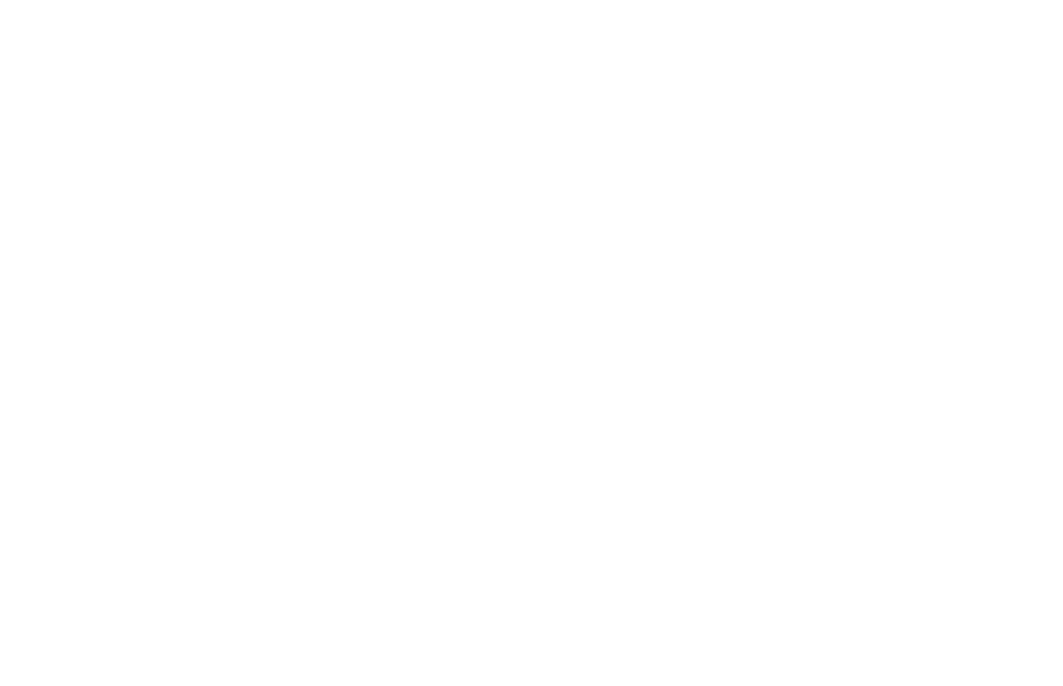
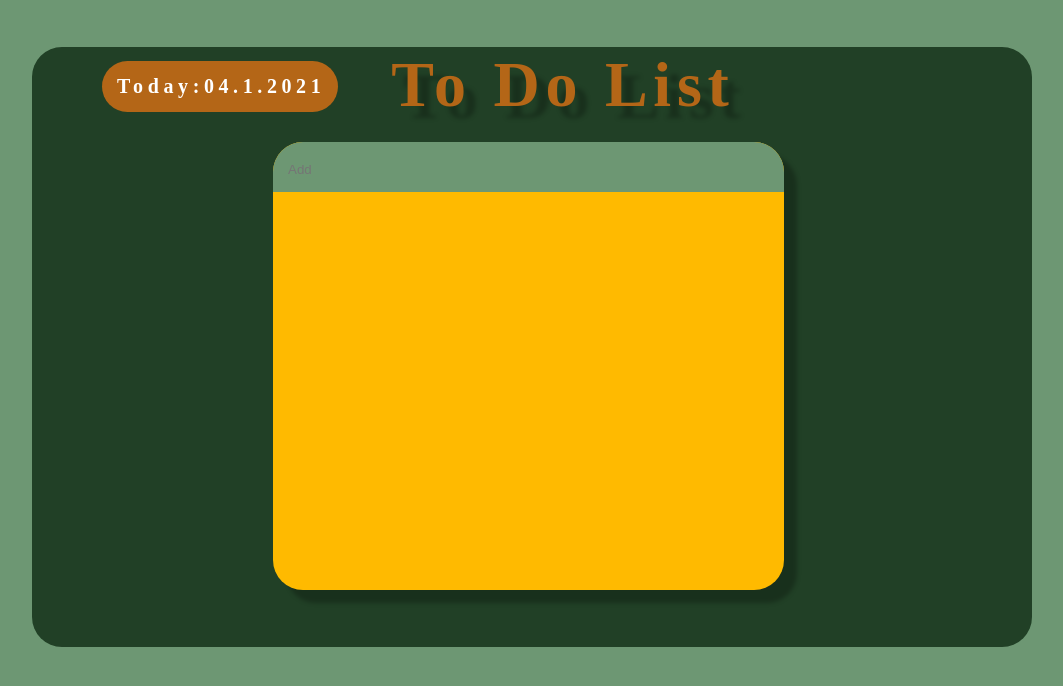
Before and after one commit to veronicaweiss97/to-do-list, a plain HTML site: page index.html in a window 1280 px wide. Shown: the whole page, without its empty margins (166-1229 px from the left). Drawn offline with Linux system fonts and the light colour scheme.

Commit message:
time and to do list in js

```diff
--- a/index.html
+++ b/index.html
@@ -0,0 +1,36 @@
+<!DOCTYPE html>
+<html lang="en">
+<head>
+    <meta charset="UTF-8">
+    <meta name="viewport" content="width=device-width, initial-scale=1.0">
+    <title>Document</title>
+    <link rel="stylesheet" href="./src/css/style.css">
+</head>
+<body>
+    <section class="main">
+        <div class="container">
+            <div class="main__subcontainer">
+                <div class="main__subcontainer-header">
+                    <div class="data">
+                        <h2 id="doc_time" class="subtitle  date_time">Data</h2>
+                    </div>
+                    <div class="header">
+                        <h1 class="title">To Do List</h1>
+                    </div>
+                </div>
+                <div class="main__tasks">
+                    <div class="main__tasks-odd first">
+                        <input class="form" type="text" placeholder="Add">
+
+                    </div>
+                    <ul class="todo">
+
+                    </ul>
+                </div>
+            </div>
+
+        </div>
+    </section>
+    <script src="src/js/main.js"></script>
+</body>
+</html>
--- a/src/js/main.js
+++ b/src/js/main.js
@@ -0,0 +1,62 @@
+'use strict';
+
+const input = document.querySelector('.form'),
+      ul = document.querySelector('.todo');
+
+function createNewToDo() {
+    const li = document.createElement('li');
+    const toDoText = document.createElement('span');
+
+    toDoText.classList.add('todo-text');
+
+    const newToDo = input.value;
+    toDoText.append(newToDo);
+
+    li.append(toDoText);
+
+    const deleteBtn = document.createElement('img');
+    deleteBtn.classList.add('icon');
+
+    deleteBtn.src = '/src/icons/trasher.svg';
+    li.append(deleteBtn);
+
+    ul.append(li);
+    function del() {
+        const trash = document.querySelectorAll('.icon'),
+             allLi = document.querySelectorAll('li');
+        trash.forEach((item, i) => {
+            item.addEventListener('click', () => {
+                allLi[i].remove();
+            });
+        });
+    }
+    del();
+}
+    input.addEventListener('keypress', (e) => {
+        const keyEnter = 13;
+        if (e.which == keyEnter) {
+            createNewToDo();
+            input.value = '';
+        }
+
+    });
+
+    //date
+
+    function clock() {
+        var d = new Date();
+        var month = d.getMonth()+ 1;
+        var day = d.getDate();
+
+        if (day <= 9) day = "0" + day;
+
+
+         const date_time = "Today:" + day + "." + month + "." + d.getFullYear();
+        if (document.layers) {
+         document.layers.doc_time.document.write(date_time);
+         document.layers.doc_time.document.close();
+        }
+        else document.getElementById("doc_time").innerHTML = date_time;
+            setTimeout("clock()", 1000);}
+
+         clock();
--- a/src/sass/style.scss
+++ b/src/sass/style.scss
@@ -0,0 +1,121 @@
+body {
+    margin: 0;
+    background: #6D9773;
+}
+.main {
+    width: 100%;
+    height: 100vh;
+
+    .container {
+        width: 100%;
+    }
+    &__subcontainer {
+        width: 1000px;
+        height: 600px;
+        background: #214026;
+        /* filter: blur(4px); */
+        border-radius: 30px;
+        margin-left: 198px;
+        margin-top: 47px;
+        &-header {
+            width: 100%;
+            display: flex;
+            .data {
+                display: flex;
+                justify-content: start;
+                align-items: center;
+                width: 236px;
+                height: 51px;
+                background: #B46617;
+                border-radius: 30px;
+                margin-top: 14px;
+                margin-left: 70px;
+                .subtitle {
+                    font-size: 20px;
+                    line-height: 33px;
+                    text-align: center;
+                    letter-spacing: 0.23em;
+                    color: #FFFFFF;
+                    margin: 0;
+                    margin-left: 15px;
+                }
+            }
+            .header {
+                width: 450px;
+                display: flex;
+                justify-content: center;
+                align-items: center;
+                .title {
+                    font-weight: bold;
+                    font-size: 64px;
+                    line-height: 75px;
+                    text-align: center;
+                    letter-spacing: 0.09em;
+                    color: #B46617;
+                    text-shadow: 12px 12px 4px rgba(0, 0, 0, 0.25);
+                    margin: 0;
+                }
+            }
+        }
+    }
+    &__tasks {
+        width: 511px;
+        height: 448px;
+        background: #FFBA00;
+        box-sizing: border-box;
+        box-shadow: 13px 13px 4px rgba(0, 0, 0, 0.25);
+        border-radius: 30px;
+        margin-left: 241px;
+        margin-top: 20px;
+        .todo {
+            padding-left: 10px;
+            padding-right: 10px;
+            li {
+                text-decoration: none;
+                list-style-type: none;
+                width: 100%;
+                display: flex;
+                justify-content: space-between;
+                align-items: center;
+                flex-wrap: wrap;
+                margin-bottom: 10px;
+            }
+            &-text {
+                color: white;
+            }
+        }
+        &-odd {
+            width: 511px;
+            height: 50px;
+            background: #6D9773;
+            display: flex;
+            justify-content: space-between;
+            align-items: center;
+            input {
+                color: #fff;
+                margin-top: 5px;
+                margin-left: 10px;
+                width: 95%;
+                height: 20px;
+                background-color: transparent;
+                border: none;
+                padding: 2px;
+                padding-left: 5px;
+            }
+        }
+        .first {
+            border-radius: 30px 30px 0px 0px;
+        }
+        .last {
+            border-radius: 0px 0px 30px 30px;
+        }
+        &-even {
+            width: 511px;
+            height: 50px;
+            background: rgba(109, 151, 115, 0.3);
+            display: flex;
+            justify-content: space-between;
+            align-items: center;
+        }
+    }
+}
```
Also changed, not shown: src/css/style.css, src/icons/trasher.svg (added), 1 other file.
